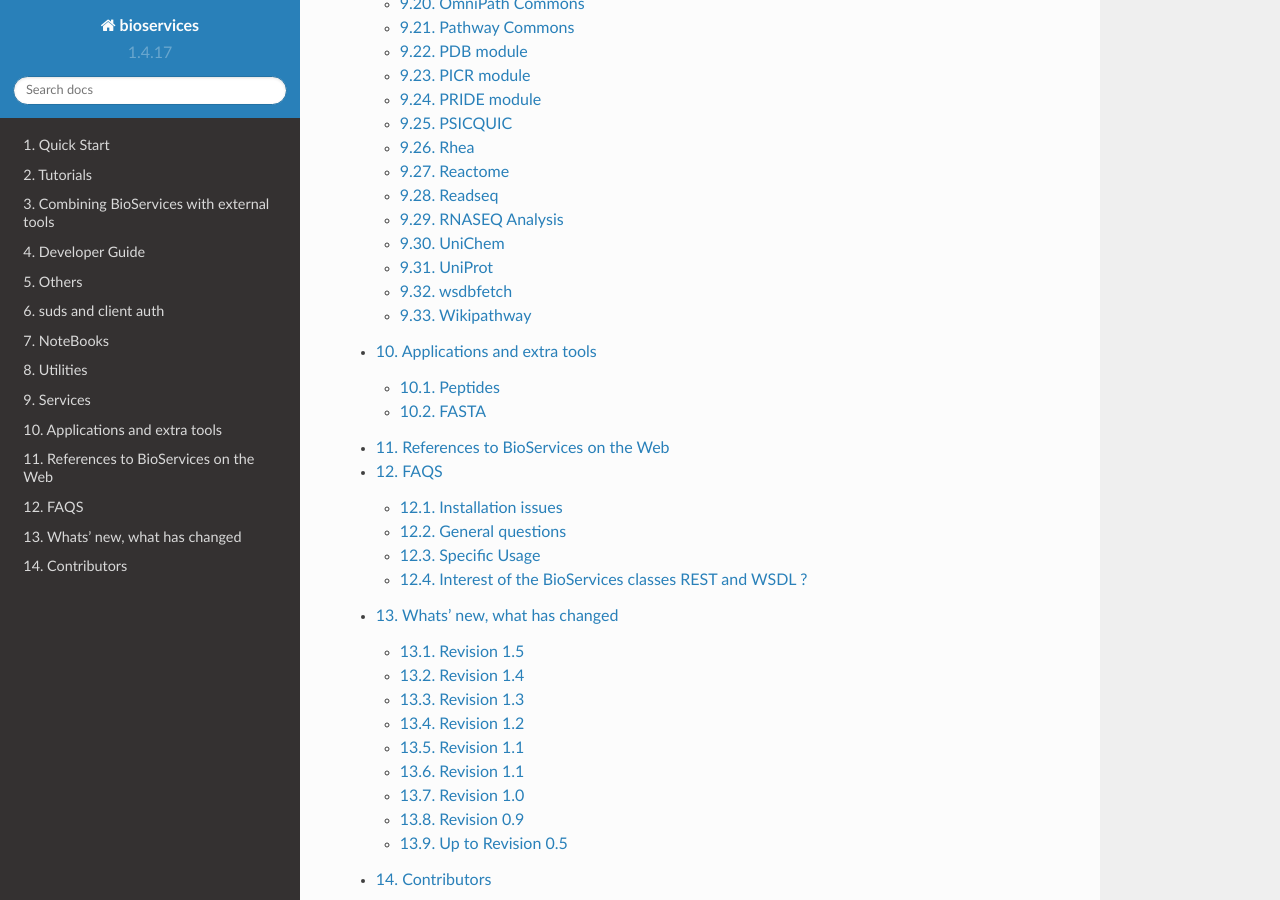
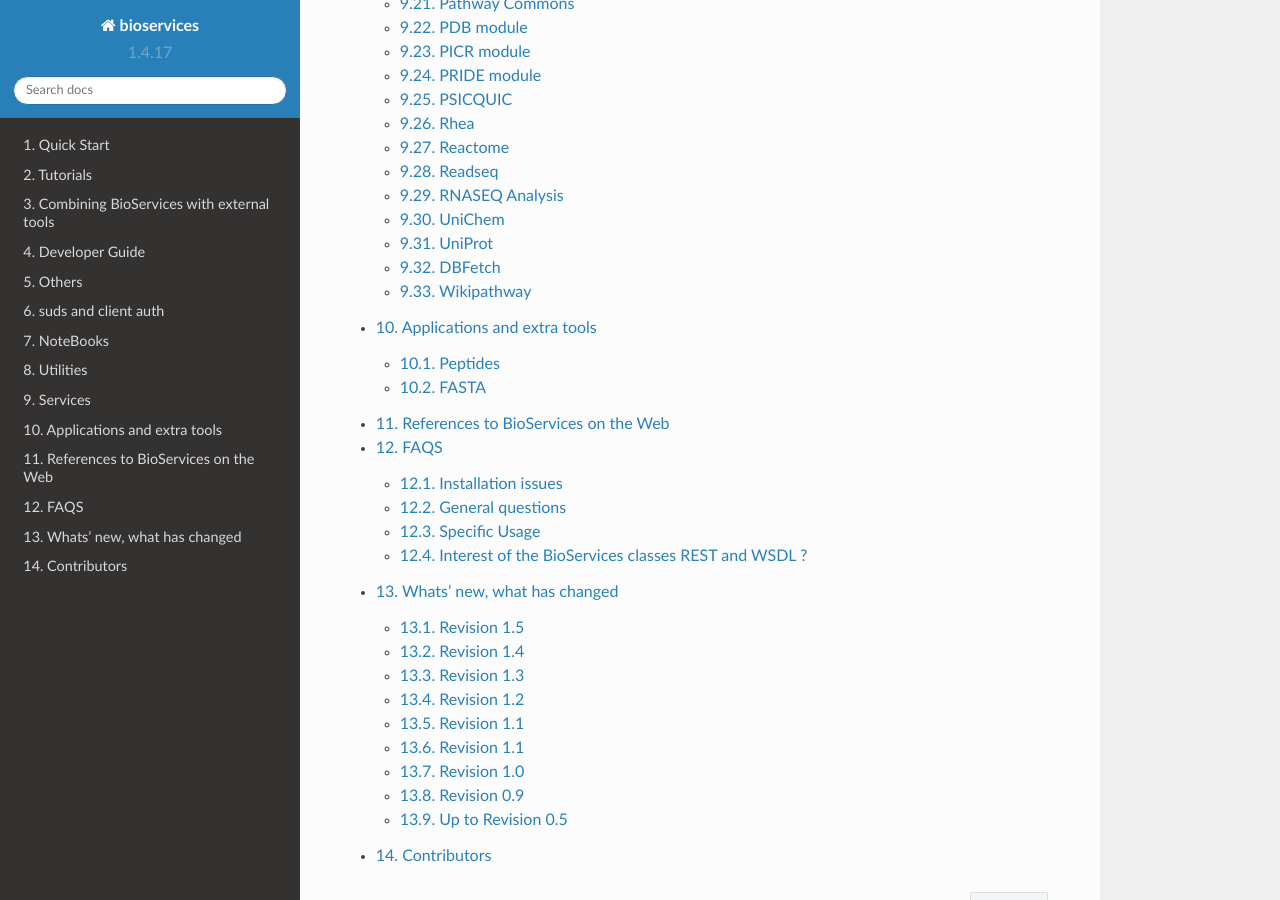
Before and after one commit to cokelaer/bioservices, a Sphinx documentation site: the page built from doc/index.rst, in a window 1280 px wide and 900 px high, scrolled down 3401 px. Built offline with Sphinx 7.4.7 and the Read the Docs theme 2.0.0, drawn with Linux system fonts in a browser that asks for light colours; formulas are drawn with MathJax 3; pages that are not in the unit, such as notebooks, are missing from menus.

Commit message:
update doc (fix broken links)

```diff
--- a/doc/index.rst
+++ b/doc/index.rst
@@ -35,9 +35,6 @@
 
     <a href="http://landscape.io/github/cokelaer/bioservices/master/">
     <img src="http://landscape.io/github/cokelaer/bioservices/master/landscape.png"></a>
-
-   <ahref="http://readthedocs.org/projects/bioservices/badge/?version=master">
-   <img src="http://bioservices.readthedocs.org/en/master/?badge=master"></a>
 
     </p>
     </div>
--- a/doc/quickstart.rst
+++ b/doc/quickstart.rst
@@ -178,7 +178,7 @@
     >>> w = WSDbfetch()
     >>> data = w.fetchBatch("uniprot", "zap70_human", "xml", "raw")
 
-.. .. seealso:: Reference guide of :class:`bioservices.wsdbfetch.WSDbfetch` for more details
+.. .. seealso:: Reference guide of :class:`bioservices.dbfetch.DBFetch` for more details
 
 
 
--- a/doc/references.rst
+++ b/doc/references.rst
@@ -264,9 +264,6 @@
     :members:
     :undoc-members:
     :synopsis:
-
-
-
 
 UniChem
 ===================================================================
@@ -284,10 +281,10 @@
     :undoc-members:
     :synopsis:
 
-wsdbfetch
+DBFetch
 ===================================================================
 
-.. automodule:: bioservices.wsdbfetch
+.. automodule:: bioservices.dbfetch
     :members:
     :undoc-members:
     :synopsis:
```
Also changed, not shown: other parts of doc/references.rst (+1 -1 lines).
